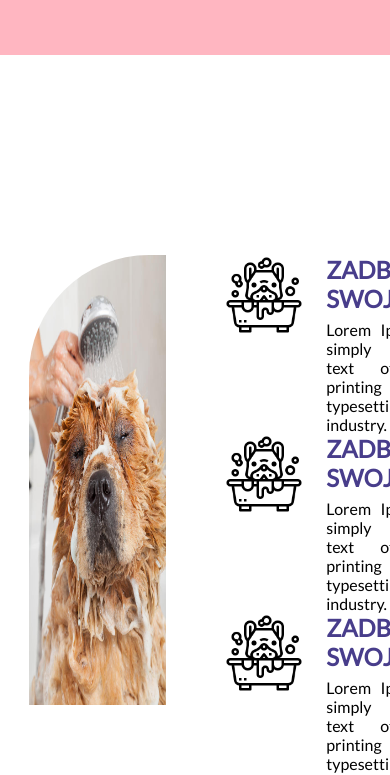
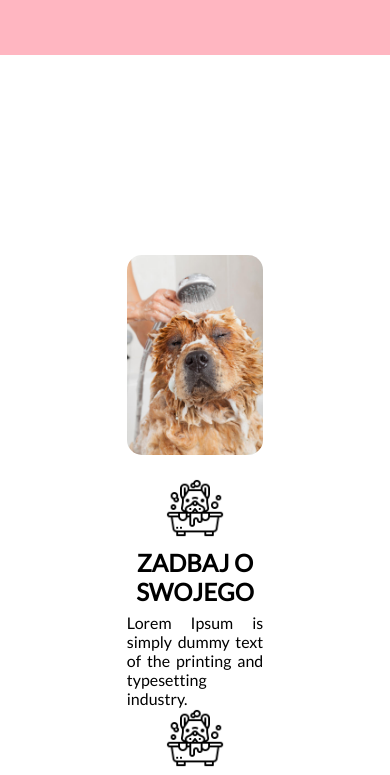
Before and after one commit to cholewak/groomer, an Angular app: page /home in a window 390 px wide. Shown: the part 840-1615 px from the top of the page. Built offline with nearby package versions, Linux system fonts and the light colour scheme.

Commit message:
Add: Section services

```diff
--- a/src/app/services-page/services-page.component.scss
+++ b/src/app/services-page/services-page.component.scss
@@ -3,6 +3,11 @@
     justify-content: space-around;
     padding-bottom: 85px;
     padding-top: 125px;
+
+    @media (max-width: 920px) {
+        flex-direction: column; /* Stack sections vertically */
+        align-items: center; /* Center align the content */
+    }
 }
 
 .image {
@@ -10,20 +15,43 @@
     height: 450px;
     position: absolute;
     width: 35%;
+
+    @media (max-width: 920px) {
+        position: static; /* Reset position for mobile */
+        width: 100%;
+        height: 200px;
+        border-radius: 15px; /* Adjust border radius for mobile */
+        margin-bottom: 20px; /* Add spacing below the image */
     }
-
-.title__list {
-  color: darkslateblue;
-  margin: 0;
 }
 
 .list {
     list-style-type: none;
+
+    @media (max-width: 920px) {
+        width: 100%; /* Make the list take full width */
+        padding: 0; /* Remove extra padding */
+    }
+
+    .title__list {
+      text-align: left;
+        @media (max-width: 920px) {
+            text-align: center;
+        }
+    }
+
     &__li {
         display: flex;
         gap: 22px;
 
+        @media (max-width: 920px) {
+            flex-direction: column; /* Stack items vertically */
+            align-items: center; /* Center align the content */
+            gap: 10px; /* Reduce gap for smaller screens */
+        }
+
         .descriptionList {
+            text-align: center; /* Center align text for mobile */
 
             .description {
                 margin-top: 7px;
@@ -33,6 +61,11 @@
         .icon {
             width: 80px;
             height: 80px;
+
+            @media (max-width: 920px) {
+                width: 60px; /* Adjust icon size for mobile */
+                height: 60px;
             }
         }
     }
+}
```
Lines whose indentation alone changed are shown as unchanged.
